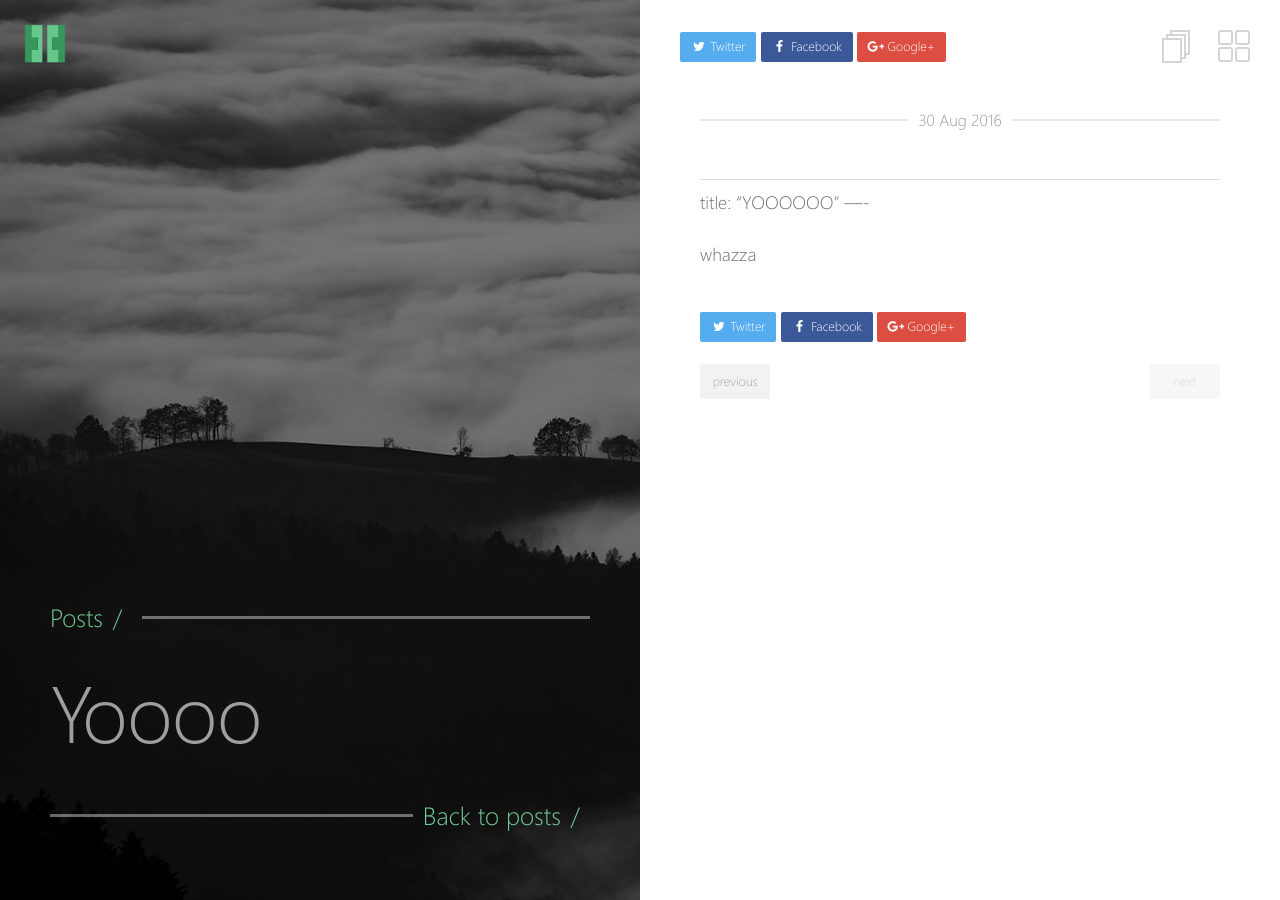
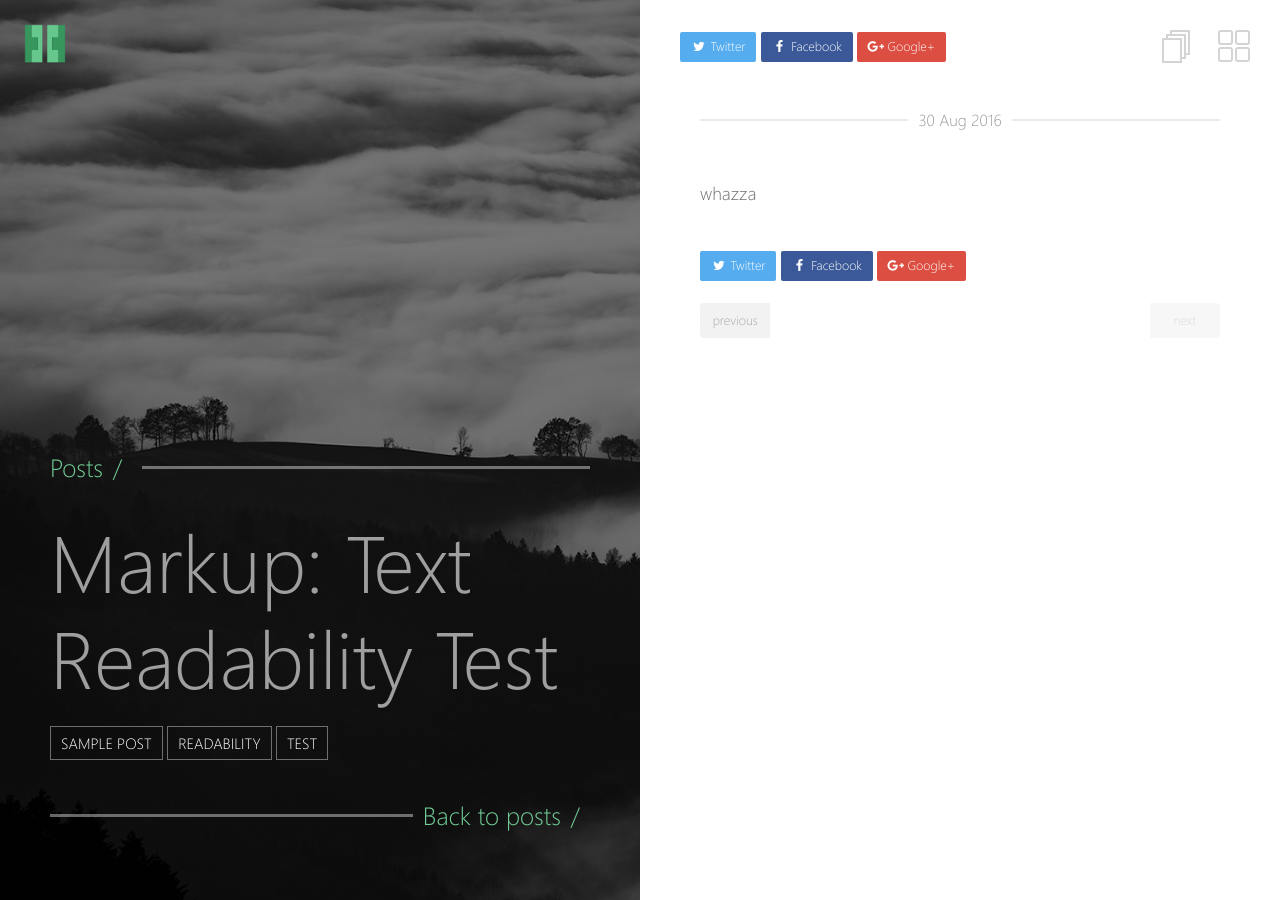
Before and after one commit to kunalJa/kunalJa.github.io, a Jekyll site: the page built from _posts/2016-08-30-YOOOO.md, in a window 1280 px wide. Built offline with Jekyll 4.4.1, drawn with Linux system fonts in a browser that asks for light colours; our own code applies the rules of GitHub Pages for plain Markdown files.

Commit message:
Fix YO post

```diff
--- a/_posts/2016-08-30-YOOOO.md
+++ b/_posts/2016-08-30-YOOOO.md
@@ -1,5 +1,12 @@
 ---
-title: "YOOOOOO"
-----
+layout: post
+title: "Markup: Text Readability Test"
+excerpt: "A bunch of text to test readability."
+tags:
+  - sample post
+  - readability
+  - test
+---
+
 
 whazza
```
